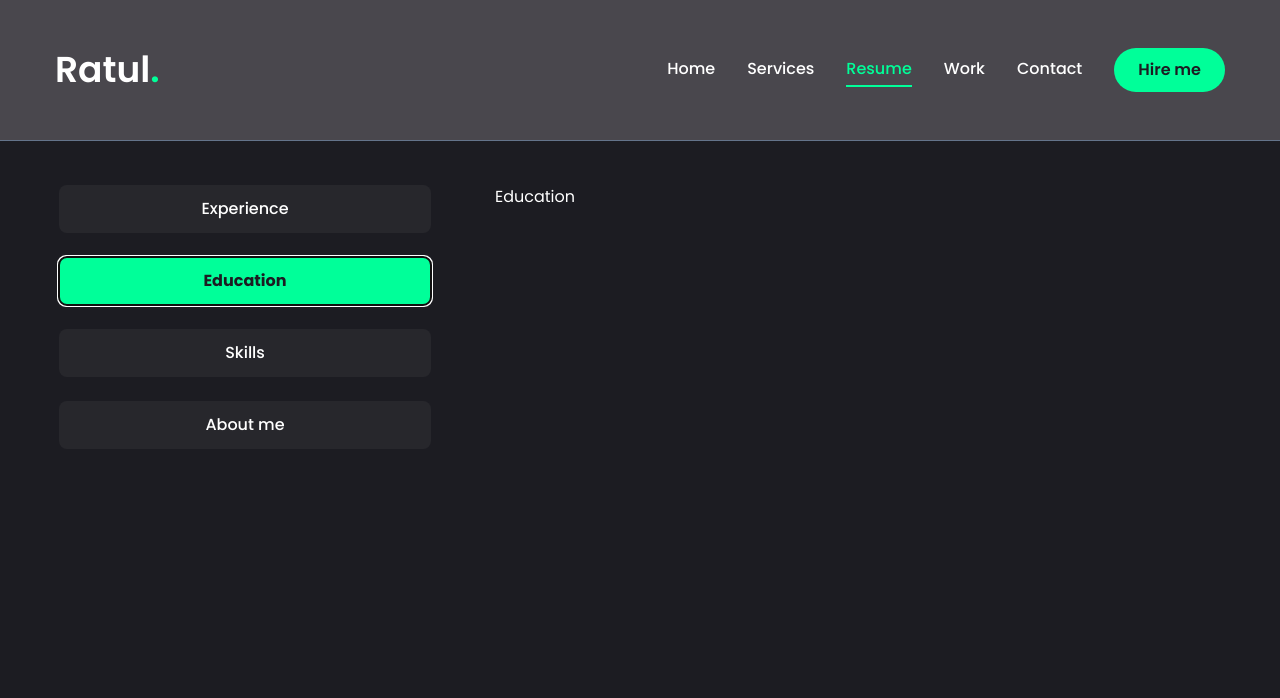
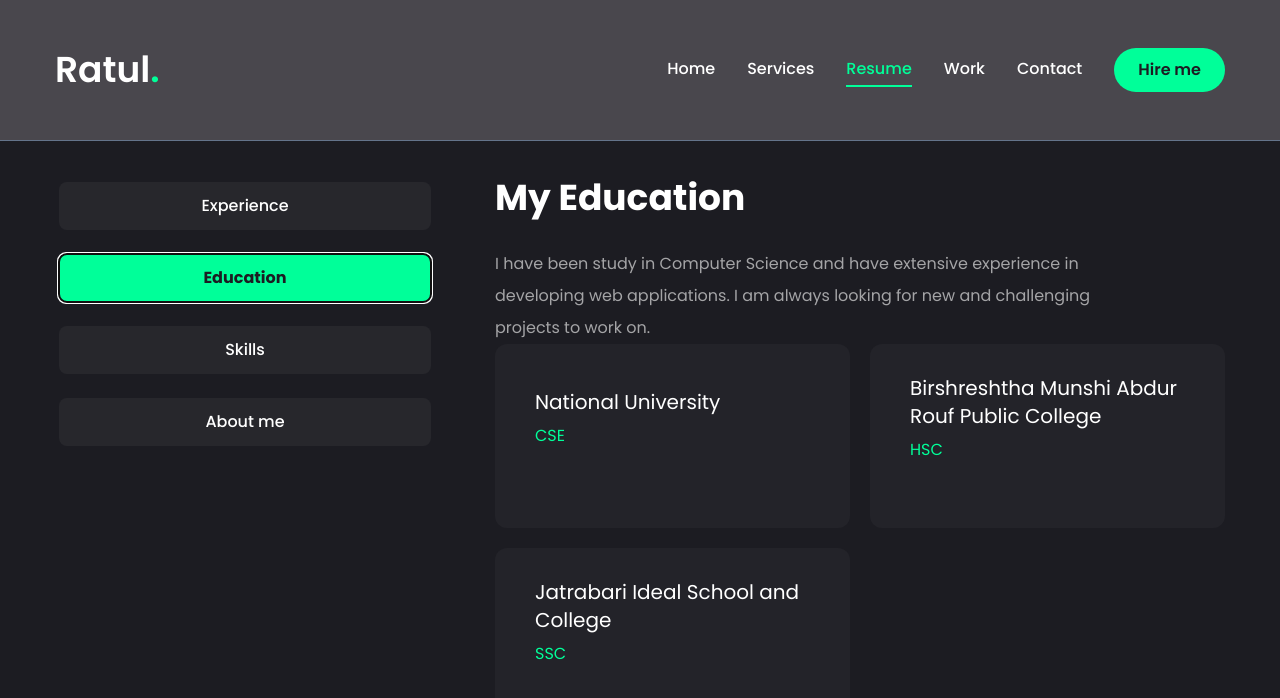
Before and after one commit to MHRatul/Portfolio-Project, a Next.js app: page /resume in a window 1280 px wide. Both pictures are taken after a click on the tab "Education". Shown: the top 698 px of the page. Built offline with nearby package versions, Linux system fonts and the light colour scheme.

Commit message:
Education section added

```diff
--- a/app/resume/page.jsx
+++ b/app/resume/page.jsx
@@ -196,11 +196,33 @@
 
              {/* education */}
              <TabsContent value="education" className="w-full">
-              Education
+             <div className="flex flex-col gap-[30px] text-center xl:text-left">
+                <h3 className="text-4xl font-bold">{education.Title}</h3>
+                <p className="max-w-[600px] text-white/60 max-auto xl:mx-0">{education.Description}</p>
+              </div>
+              <ScrollArea className="h-[400px]">
+                <ul className="grid grid-cols-1 lg:grid-cols-2 gap-[20px]">
+                  {education.items.map((item, index) => {
+                    return (
+                       <li key={index} className="bg-[#232329] h-[184px] py-6 px-10 rounded-xl flex flex-col justify-center items-center lg:items-start gap-1">
+                      <span className="text-xl  ">{item.institution}</span>
+                      <h3 className="max-w-[260px] min-h-[60px]
+                      text-center lg:text-left text-accent">{item.Degree}</h3>
+                      <div className="flex items-center gap-0">
+                        {/* dot */}
+                        <span className="flex items-center">
+                          <p className="text-md text-white/60  ">{item.duration}</p>
+                        </span>
+                      </div>
+                    </li>
+                    );
+                  })}
+                </ul>
+              </ScrollArea>
             </TabsContent>
 
              {/* skill */}
-             <TabsContent value="skills" className="w-full">
+             <TabsContent value="skills" className="w-full h-full">
               Skills
             </TabsContent>
 
```
